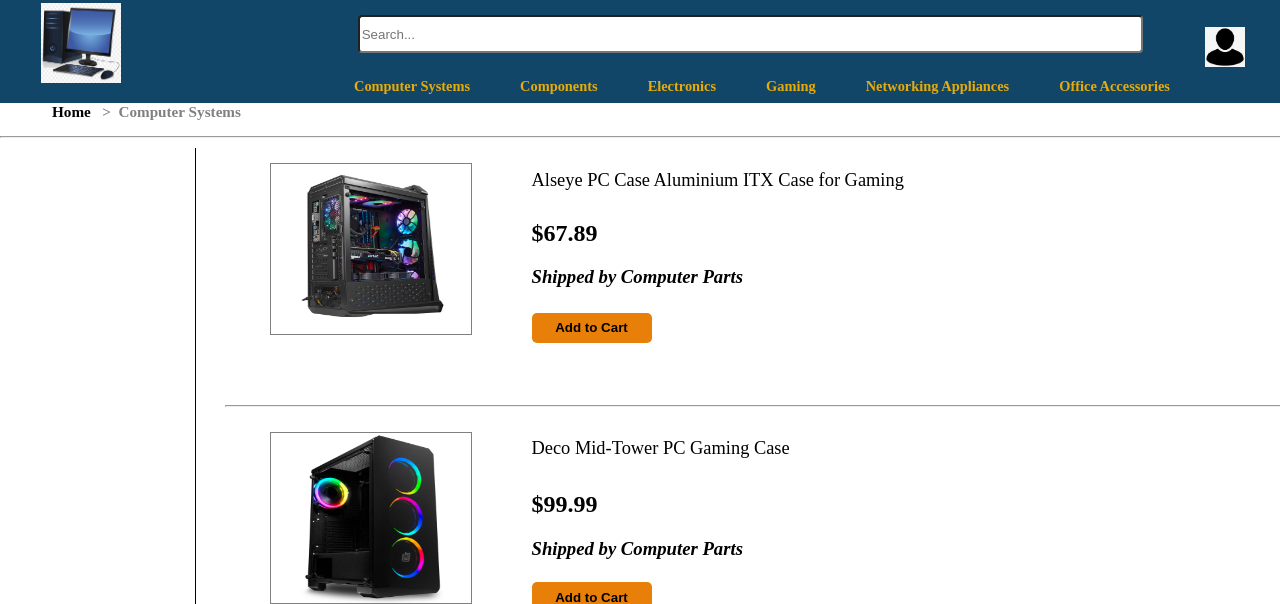
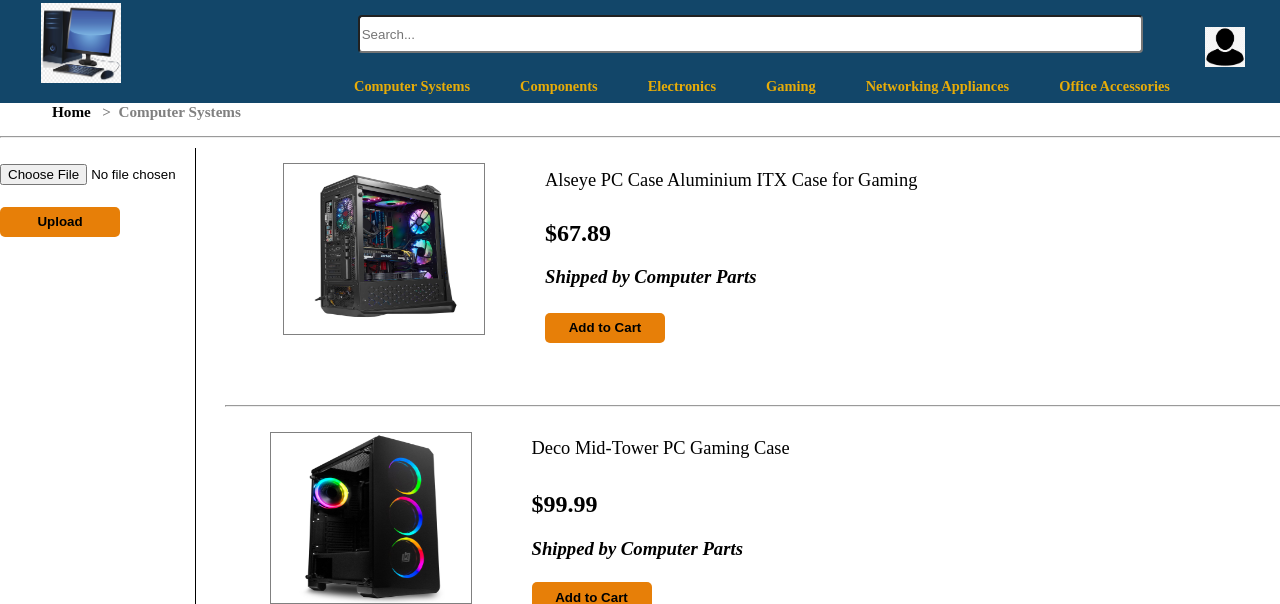
Before and after one commit to jocyber/Computer_Parts_Store, a PHP site: page /systems.php in a window 1280 px wide; the page is wider, and only the part inside the window is pictured. Shown: the top 604 px of that part. Run offline with PHP 8.4, Linux system fonts and the light colour scheme; data comes from the database, SQL or seed files in the repository; some libraries are stand-ins or nearby versions.

Commit message:
added a feature that allows the user to upload products to the database

```diff
--- a/PHP_files/query_database.php
+++ b/PHP_files/query_database.php
@@ -10,6 +10,7 @@
 
     if($resultCheck > 0) {
         while($row = mysqli_fetch_assoc($result)) {
+
             $name = $row["Name"];
             $path = $row["img_dir"];
             $price = $row["Price"];
--- a/PHP_files/upload.php
+++ b/PHP_files/upload.php
@@ -4,9 +4,11 @@
     <head></head>
 
     <body>
+        <br>
         <form action="" method="POST" enctype="multipart/form-data">
             <input type="file" name="file">
-            <button type="submit" name="submit">Upload</button>
+            <br><br>
+            <button type="submit" name="submit" class="cart_button">Upload</button>
         </form>
     </body>
 
@@ -17,7 +19,6 @@
         $dbName = "computer_store";
 
         $table = "products";
-        $folder = "Components"; // chnage based on item to insert
 
         $type = strtolower($folder);
 
@@ -68,9 +69,6 @@
                     echo "Error occured while uploading file to database.";
                 }
             }
-            else {
-                echo "file not allowed, stupid";
-            }
         }
     ?>
 </html>
--- a/html_files/systems.php
+++ b/html_files/systems.php
@@ -6,9 +6,11 @@
         <meta name="viewport" content="width=device-width,initial-scale = 1.0,maximum-scale = 1.0”>
         <link rel="stylesheet" text="text/css" href="../css_files/normalize.css">
         <link rel="stylesheet" text="text/css" href="../css_files/styles.css">
-        <script src="../js_files/scripts.js" type="text/javascript"></script>
+
+        <script src="http://ajax.googleapis.com/ajax/libs/jquery/1.11.2/jquery.min.js"></script>
 
         <title>Computer Parts Store</title>
+        <script src="../js_files/scripts.js" type="text/javascript"></script>
     </head>
 
     <body>
@@ -97,9 +99,14 @@
 
     <div id="wrapper">
         <!--beginning of shopping section-->
+
         <br><br><br><br><br>
         <p class="direct"><a id="dir" href="index.php">Home &nbsp</a><span style="color:gray;"> >&nbsp Computer Systems</span></p>
         <hr>
+
+        <div style="float: left;">
+            <?php $folder= "Systems"; require_once('../PHP_files/upload.php'); ?>
+        </div>
 
         <!--where products appear-->
         <div class="page_border">
```
Also changed, not shown: images/Products/Systems/NZXT ATX Starter Gaming PC.jpg (added), js_files/scripts.js (line endings or trailing spaces).
